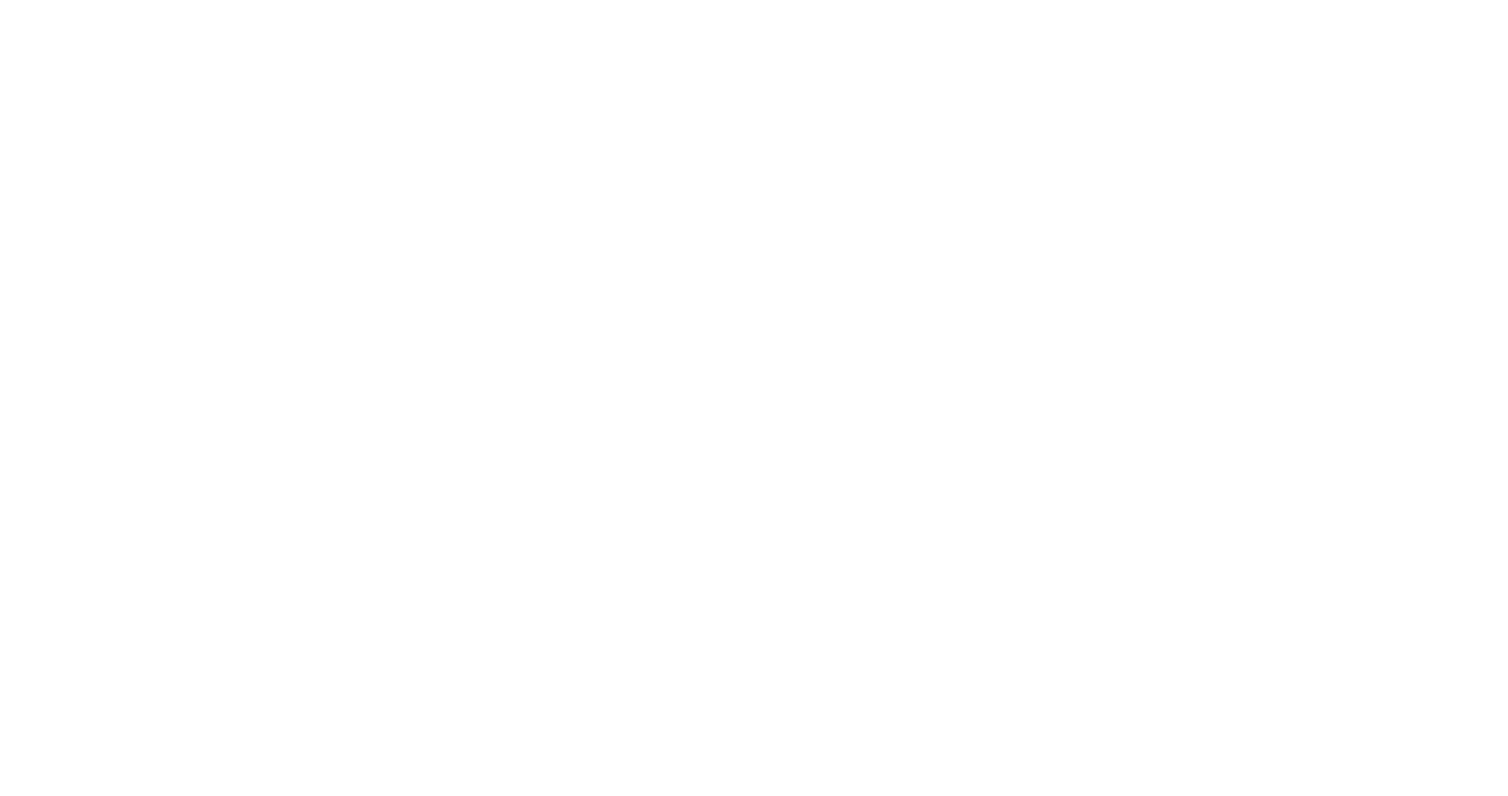
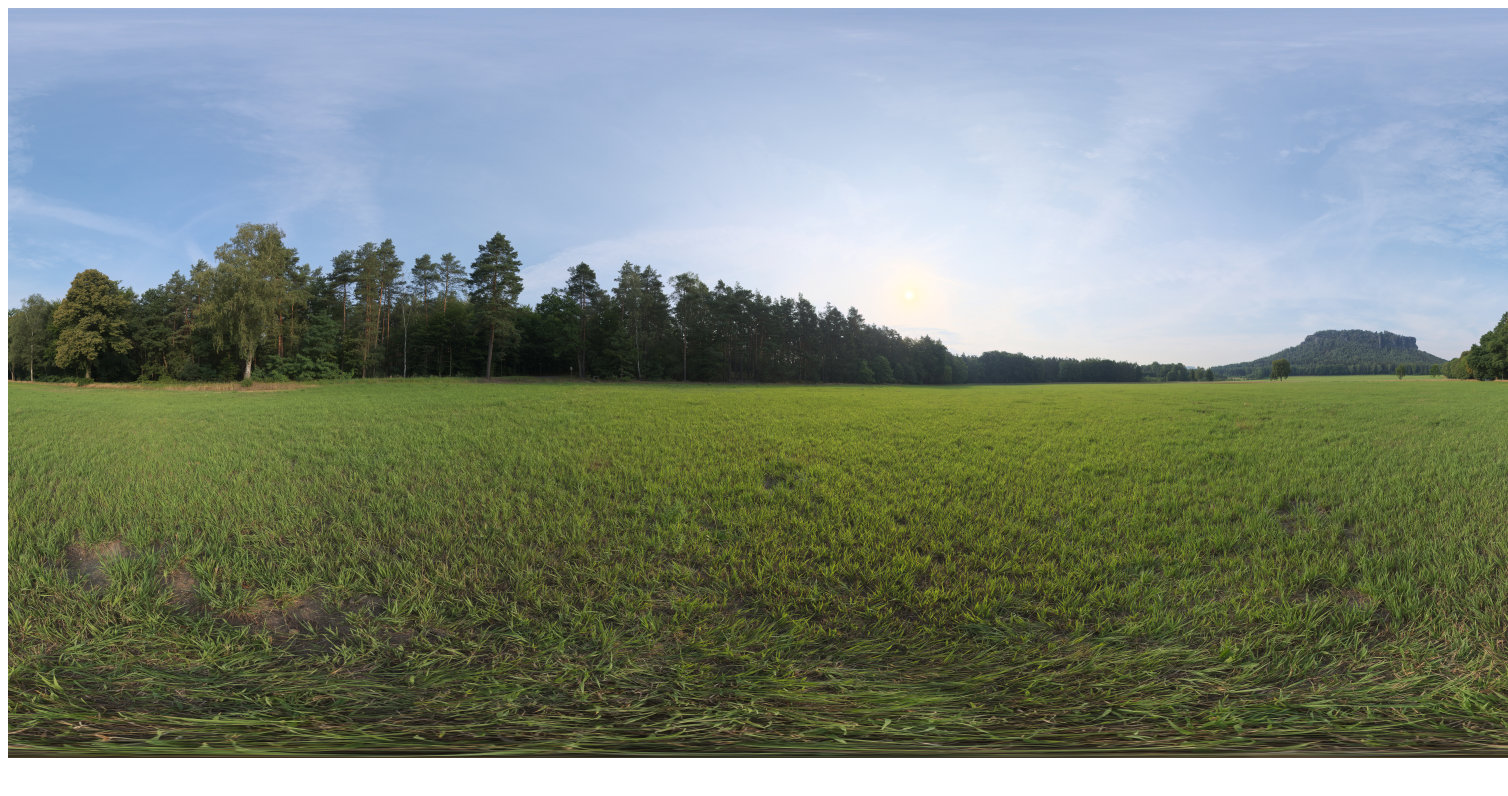
Before and after one commit to weronika2013/my-first-vr, a plain HTML site: page index.html in a window 1280 px wide. Shown: the whole page, 1508 px wide, since content can reach past the window. Drawn offline with Linux system fonts and the light colour scheme.

Commit message:
Update index.html

```diff
--- a/index.html
+++ b/index.html
@@ -12,7 +12,7 @@
 <a-scene>
 
 <a-assets>
-<img id="sky" scr="lilienstein.jpg"/>
+<img id="sky" src="lilienstein.jpg"/>
 </a-assets>
 
 <a-sky src="#sky"></a-sky>
```
